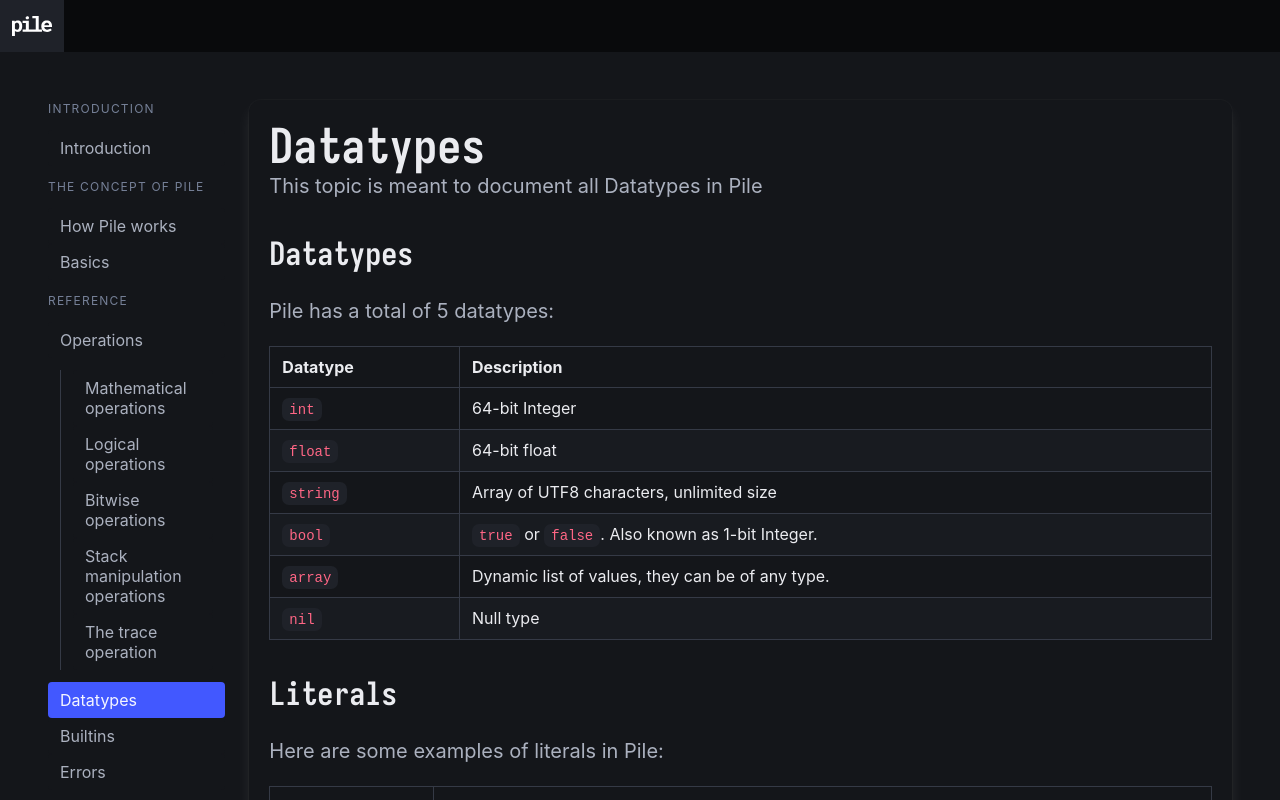
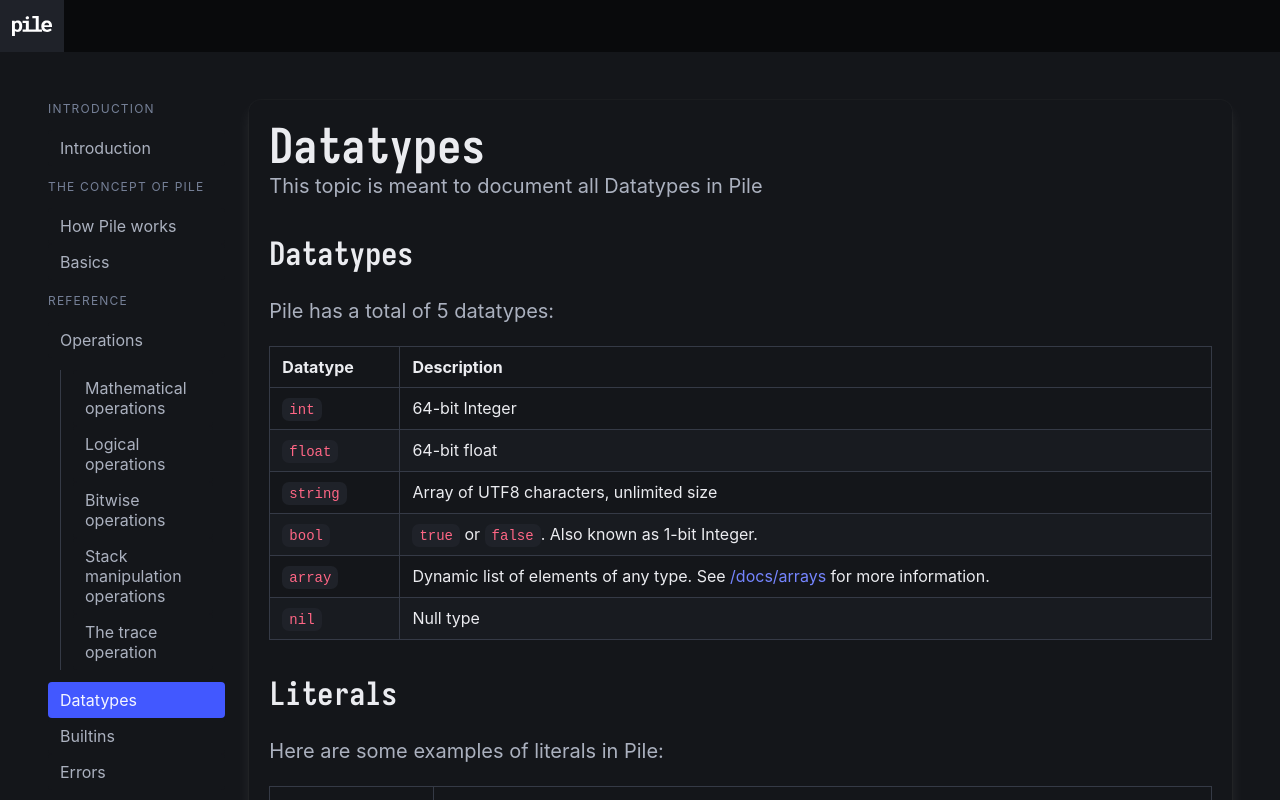
Before and after one commit to marc-dantas/pile-online, a Next.js app: page /docs/datatypes in a window 1280 px wide. Shown: the top 800 px of the page. Built offline with nearby package versions, Linux system fonts and the light colour scheme.

Commit message:
added link for arrays page in datatypes

```diff
--- a/src/app/docs/datatypes/page.tsx
+++ b/src/app/docs/datatypes/page.tsx
@@ -43,7 +43,7 @@ export default function Docs() {
                     <tr>
                         <td><code>array</code></td>
                         <td>
-                            Dynamic list of values, they can be of any type.
+                            Dynamic list of elements of any type. See <a href="/docs/arrays">/docs/arrays</a> for more information.
                         </td>
                     </tr>
                     <tr>
```
